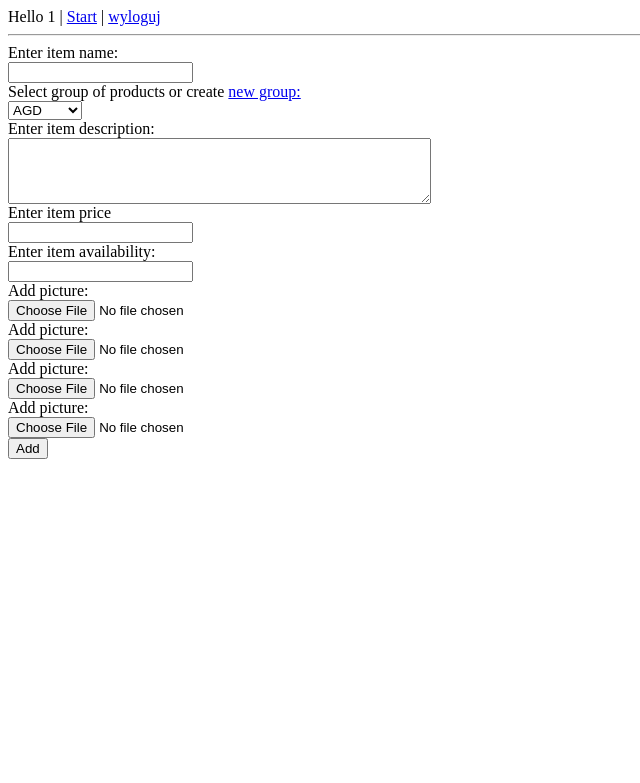
After one commit to Jacqu82/shop, a PHP site: page /addNewItem.php in a window 1280 px wide. The commit adds this page. Shown: the top 783 px of the page, without its empty margins (0-640 px from the left). Run offline with PHP 8.4, Linux system fonts and the light colour scheme; the visitor is signed in with stand-in values (Sample User, id 1); data comes from the database, SQL or seed files in the repository.

Commit message:
Duzo zmian, wszystko dziala oprocz dodawania zdjec - do dopracowania jeszcze

```diff
--- /dev/null
+++ b/addNewItem.php
@@ -0,0 +1,103 @@
+<?php
+include_once 'connection.php';
+require_once 'src/User.php';
+require_once 'src/Item.php';
+include_once 'config.php';
+
+session_start();
+
+if (!isset($_SESSION['admin'])) {
+    header('Location: index.php');
+}
+
+echo "Hello " . $_SESSION['admin'] . " | " . "<a href='index.php'>Start</a>" . " | " . "<a href='logOut.php'>wyloguj</a><hr>";
+
+?>
+
+<html>
+    <head>
+        <title>adding Group of Products</title>
+        <meta charset="UTF-8">
+        <meta name="viewport" content="width=device-width, initial-scale=1.0">
+    </head>
+    <body>
+        <form action="#" method="post" enctype="multipart/form-data">
+            Enter item name:<br>
+            <input type="text" name="name"/><br>
+            Select group of products or create <a href="addGroupOfProducts.php">new group:</a><br>
+            <?php
+                $connection = new mysqli($host, $user, $password, $database);
+
+                $sql = "SELECT * FROM groups";
+
+                $result = $connection->query($sql);
+
+                if (!$result) {
+                    die ("Error");
+                }
+                echo '<select name="selection">';
+
+                foreach ($result as $value) {
+                   echo '<option value="' . $value['id'] . '">' . $value['groupName'] . '</option>';
+                }
+                echo '</select>';
+            ?>
+            <br>
+            Enter item description:<br>
+            <textarea rows='4' cols='50' name='description'></textarea><br>
+            Enter item price<br>
+            <input type="text" name="price"/><br>
+            Enter item availability:<br>
+            <input type="text" name="availability"/><br>
+            Add picture:<br>
+            <input type="file" name="file1"/><br>
+            Add picture:<br>
+            <input type="file" name="file2"/><br>
+            Add picture:<br>
+            <input type="file" name="file3"/><br>
+            Add picture:<br>
+            <input type="file" name="file4"/><br>
+            <input type="submit" value="Add"/>
+        </form>
+    </body>
+</html>
+<?php
+
+if ($_SERVER['REQUEST_METHOD'] === 'POST') {
+    if (isset($_POST['name']) && isset($_POST['selection']) && isset($_POST['description']) && isset($_POST['price']) && isset($_POST['availability'])) {
+
+        $name = $_POST['name'];
+        $selection = $_POST['selection'];
+        $description = $_POST['description'];
+        $price = $_POST['price'];
+        $availability = $_POST['availability'];
+
+        $item = new Item();
+        $item->setName($name);
+        $item->setAvailability($availability);
+        $item->setDescription($description);
+        $item->setGroup($selection);
+        $item->setPrice($price);
+
+        $connection = new mysqli($host, $user, $password, $database);
+
+        $item->save($connection);
+
+        $id = $item->getId();
+
+        $path = "files/" . $id . $name;
+
+        if (!file_exists($path)) {
+            mkdir($path);
+        }
+
+        for ($i = 0; $i != 4; $i++) {
+            $_FILES[$i]['name'] = $i+1 . "_" . $name;
+            echo $_FILES[$i]['name'] . "<br>";
+            $path = $path . "/" . $_FILES[$i]['name'];
+            move_uploaded_file($_FILES[$i]['name'], $path);
+        }
+
+//        header('Location: itemPanel.php');
+    }
+}
--- a/groupsOfProducts.php
+++ b/groupsOfProducts.php
@@ -32,7 +32,7 @@ foreach ($result as $value) {
     echo "<tr>";
     echo "<td>" . $value['id'] . "</td><td>" . $value['groupName'] . "</td><td>" . $value['groupDescriptiopn'] . "</td>";
     echo "<td><a href='editGroupOfProducts.php?id=$id'>Edit</a></td>";
-    echo "<td><a href='deleteGroupOfProducts.php'>Delete</a></td></tr>";
+    echo "<td><a href='deleteGroupOfProducts.php?id=$id'>Delete</a></td></tr>";
 }
 
 echo "</table>";
--- a/src/Item.php
+++ b/src/Item.php
@@ -1,14 +1,14 @@
 <?php
-
-include_once "../connection.php";
 
 class Item
 {
+
     protected $id;
     protected $name;
     protected $price;
     protected $description;
     protected $availability;
+    protected $group;
 
     public function __construct()
     {
@@ -17,6 +17,21 @@ class Item
         $this->price = null;
         $this->description = "";
         $this->availability = null;
+    }
+
+    function getGroup()
+    {
+        return $this->group;
+    }
+
+    function setGroup($group)
+    {
+        $this->group = $group;
+    }
+
+    function setId($id)
+    {
+        $this->id = $id;
     }
 
     public function getId()
@@ -68,4 +83,67 @@ class Item
         return $this;
     }
 
+    static public function loadItemByName(mysqli $connection, $name)
+    {
+        $sql = "SELECT * FROM `item` WHERE `name` = '$name'";
+        $result = $connection->query($sql);
+
+        if (!$result) {
+            die("Error" . $connection->connect_error);
+        }
+
+        if ($result->num_rows == 1) {
+
+            $itemArray = $result->fetch_assoc();
+
+            $item = new Item();
+
+            $item->setName($itemArray['name']);
+            $item->setDescription($itemArray['description']);
+            $item->setPrice($itemArray['price']);
+            $item->setAvailability($itemArray['availability']);
+            $item->setId($itemArray['id']);
+
+            return $item;
+        } else {
+            return false;
+        }
+    }
+
+    public function save(mysqli $connection)
+    {
+        if ($this->id != -1) {
+
+            $name = $this->getName();
+            $description = $this->getDescription();
+            $id = $this->getId();
+            $price = $this->getPrice();
+            $availability = $this->getAvailability();
+
+            $sql = "UPDATE item SET name='$name', description='$description', price='$price', availability=$availability WHERE id=$id";
+            $result = $connection->query($sql);
+
+            if (!$result) {
+                die("Error");
+            }
+        } else {
+
+            $name = $this->getName();
+            $description = $this->getDescription();
+            $group = $this->getGroup();
+            $price = $this->getPrice();
+            $availability = $this->getAvailability();
+
+            $sql = "INSERT INTO `item` (`name`, `price`, `description`, `availability`, `group_id`) VALUES ('$name', $price, '$description', $availability, $group)";
+
+            $result = $connection->query($sql);
+
+            if ($result) {
+                $this->id = $connection->insert_id;  //id ostatnio wstawionego wiersza.
+            } else {
+                die("Error: item not saved: " . $connection->error);
+            }
+        }
+    }
+
 }
```
Also changed, not shown: adminLoginForm.php (deleted, +0 -7 lines), deleteGroupOfProducts.php (added, +32 -0 lines), deleteItem.php (added, +31 -0 lines), editItem.php (added, +79 -0 lines), itemPanel.php (added, +76 -0 lines), 1 other file.
